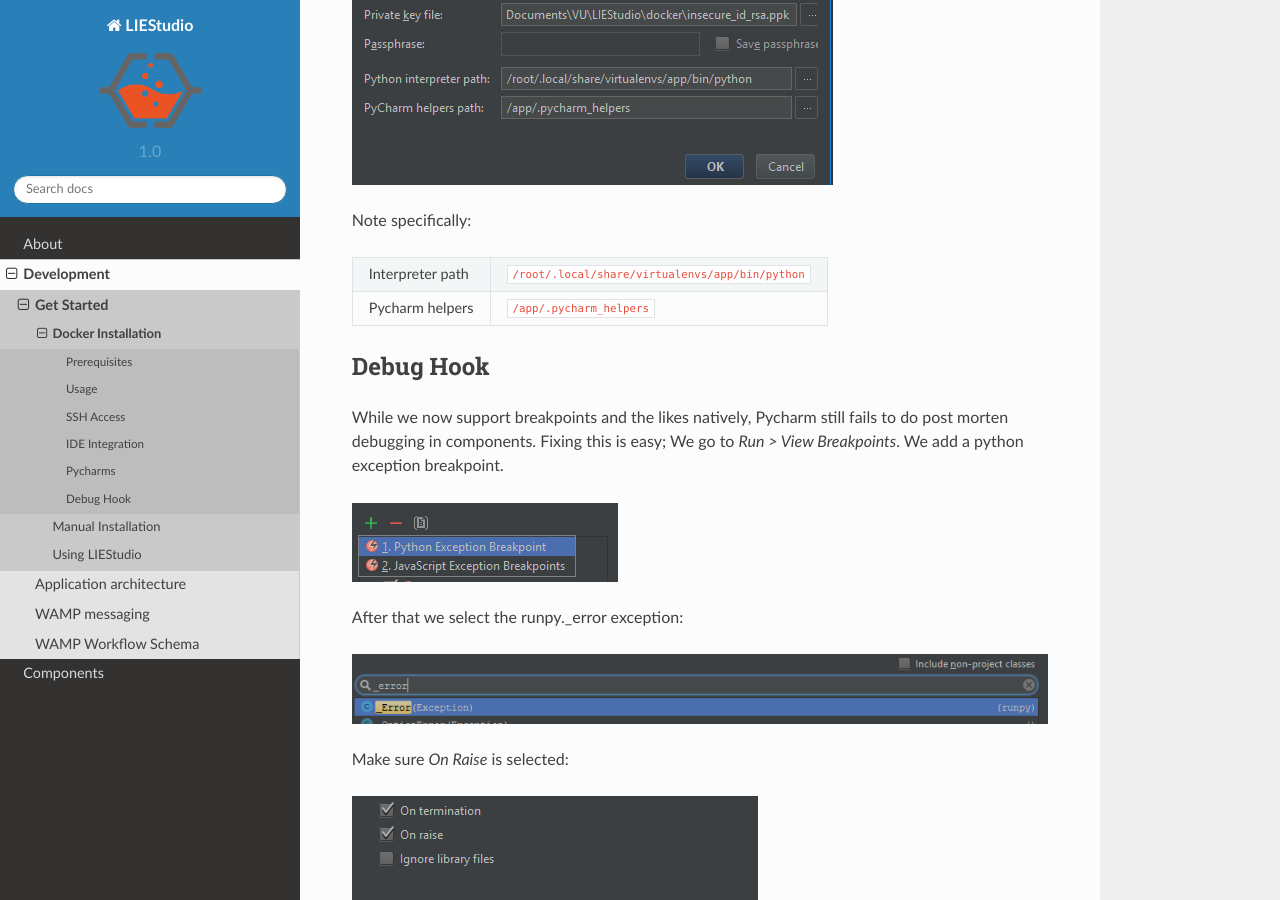
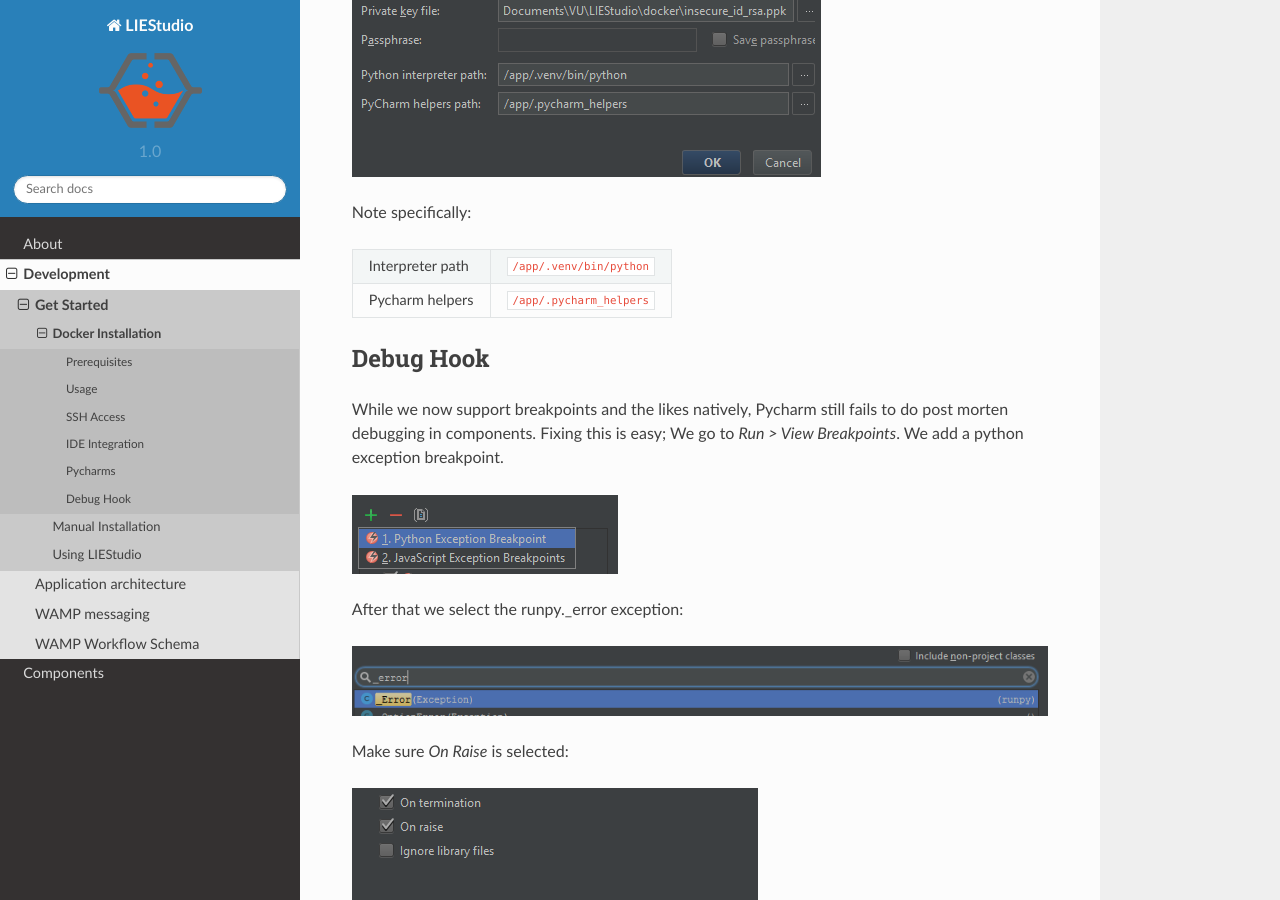
Before and after one commit to MD-Studio/MDStudio, a Sphinx documentation site: the page built from docs/development/docker.rst, in a window 1280 px wide and 900 px high, scrolled down 1522 px. Built offline with Sphinx 7.4.7 and the Read the Docs theme 2.0.0, drawn with Linux system fonts in a browser that asks for light colours; formulas are drawn with MathJax 3.

Commit message:
Install in local .venv

```diff
--- a/__main__.py
+++ b/__main__.py
@@ -38,7 +38,8 @@
 venv_active = False
 
 for path in sys.path:
-    if fnmatch.fnmatch(path, '{}/*site-packages'.format( venv_path )):
+    packages = '{}*/site-packages'.format( venv_path )
+    if fnmatch.fnmatch(path, packages):
         venvpath = path
         venv_active = True
 if not venv_active:
--- a/docs/development/docker.rst
+++ b/docs/development/docker.rst
@@ -53,7 +53,7 @@
 ---------------
 
 Pycharms
--------------
+--------
 
 Go to `File > Project Settings > Project Interpreter`, and add a remote interpreter,
 and make sure it matches this screen.
@@ -62,14 +62,14 @@
 
 Note specifically:
 
-+--------------------+-----------------------------------------------------+
-| Interpreter path   | ``/root/.local/share/virtualenvs/app/bin/python``   |
-+--------------------+-----------------------------------------------------+
-| Pycharm helpers    | ``/app/.pycharm_helpers``                           |
-+--------------------+-----------------------------------------------------+
++--------------------+------------------------------+
+| Interpreter path   | ``/app/.venv/bin/python``    |
++--------------------+------------------------------+
+| Pycharm helpers    | ``/app/.pycharm_helpers``    |
++--------------------+------------------------------+
 
 Debug Hook
--------------
+----------
 While we now support breakpoints and the likes natively, Pycharm still fails to do post morten
 debugging in components. Fixing this is easy; We go to `Run > View Breakpoints`. We add a
 python exception breakpoint.
--- a/docs/development/get-started.rst
+++ b/docs/development/get-started.rst
@@ -85,6 +85,5 @@
 
 
 .. _git: https://git-scm.com/
-
 .. _Crossbar: http://crossbar.io
 .. _Angularjs: https://angularjs.org/
```
Also changed, not shown: docs/img/pycharm-config.png, 5 other files.
